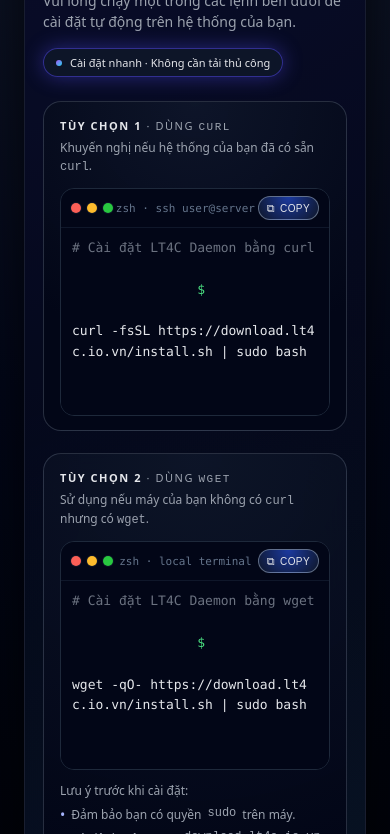
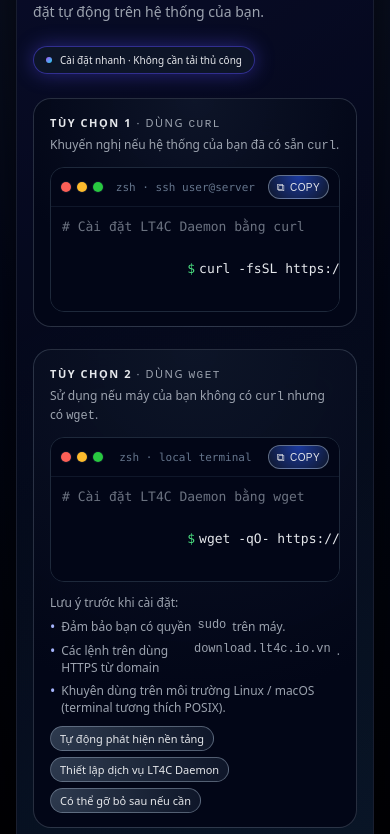
Before and after one commit to lt4c/lt4c-daemon-downloads, a plain HTML site: page index.html in a window 390 px wide. Shown: the part 185-1019 px from the top of the page. Drawn offline with Linux system fonts and the light colour scheme.

Commit message:
Refactor CSS and improve terminal command display
Modified CSS styles for layout adjustments and improved responsiveness. Updated terminal command display for better readability.

```diff
--- a/index.html
+++ b/index.html
@@ -35,8 +35,8 @@
       background: radial-gradient(circle at top, #111827 0, #020617 45%, #000 100%);
       color: var(--text);
       display: flex;
-      align-items: center;
       justify-content: center;
+      align-items: flex-start;
       padding: 24px;
     }
 
@@ -139,6 +139,7 @@
       color: #e5e7eb;
       backdrop-filter: blur(18px);
       box-shadow: 0 0 20px rgba(79, 70, 229, 0.45);
+      white-space: nowrap;
     }
 
     .highlight-dot {
@@ -150,7 +151,7 @@
 
     .grid {
       display: grid;
-      grid-template-columns: minmax(0, 1.2fr) minmax(0, 1fr);
+      grid-template-columns: repeat(2, minmax(0, 1fr));
       gap: 22px;
     }
 
@@ -203,6 +204,7 @@
       display: flex;
       gap: 6px;
       align-items: center;
+      flex-shrink: 0;
     }
 
     .dot {
@@ -212,17 +214,9 @@
       box-shadow: 0 0 0 1px rgba(15, 23, 42, 0.8);
     }
 
-    .dot.red {
-      background: #fb5f57;
-    }
-
-    .dot.amber {
-      background: #fdbb2d;
-    }
-
-    .dot.green {
-      background: #28c840;
-    }
+    .dot.red { background: #fb5f57; }
+    .dot.amber { background: #fdbb2d; }
+    .dot.green { background: #28c840; }
 
     .terminal-title {
       flex: 1;
@@ -230,12 +224,17 @@
       font-size: 11px;
       color: #64748b;
       user-select: none;
+      padding: 0 8px;
+      overflow: hidden;
+      text-overflow: ellipsis;
+      white-space: nowrap;
     }
 
     .terminal-actions {
       display: flex;
       align-items: center;
       gap: 8px;
+      flex-shrink: 0;
     }
 
     .copy-btn {
@@ -251,6 +250,7 @@
       gap: 5px;
       letter-spacing: 0.04em;
       text-transform: uppercase;
+      white-space: nowrap;
     }
 
     .copy-btn span.icon {
@@ -262,17 +262,19 @@
       padding: 10px 11px 11px;
       color: #e5e7eb;
       background: radial-gradient(circle at top left, #020617, #020617 60%, #020617 100%);
+      overflow-x: auto;
     }
 
     .line {
       display: block;
       line-height: 1.6;
-      white-space: pre-wrap;
-      word-break: break-all;
+      white-space: pre;
+      min-width: max-content;
     }
 
     .prompt {
       color: #4ade80;
+      margin-right: 4px;
     }
 
     .cmd {
@@ -346,6 +348,7 @@
     .footer-link {
       color: #a5b4fc;
       text-decoration: none;
+      word-break: break-all;
     }
 
     .footer-link:hover {
@@ -353,8 +356,12 @@
     }
 
     @media (max-width: 720px) {
+      body {
+        padding: 16px;
+      }
+
       .page {
-        padding: 22px 18px 18px;
+        padding: 20px 16px 16px;
         border-radius: 18px;
       }
 
@@ -363,12 +370,17 @@
         align-items: flex-start;
       }
 
+      .subtitle {
+        max-width: none;
+      }
+
       .grid {
         grid-template-columns: minmax(0, 1fr);
       }
 
-      .subtitle {
-        max-width: none;
+      .highlight-pill {
+        margin-top: 8px;
+        font-size: 10px;
       }
     }
   </style>
@@ -421,10 +433,7 @@
             <div class="terminal-body">
               <span class="line comment"># Cài đặt LT4C Daemon bằng curl</span>
               <span class="line">
-                <span class="prompt">$</span>
-                <span class="cmd" id="cmd-curl">
-curl -fsSL https://download.lt4c.io.vn/install.sh | sudo bash
-                </span>
+                <span class="prompt">$</span><span class="cmd" id="cmd-curl">curl -fsSL https://download.lt4c.io.vn/install.sh | sudo bash</span>
               </span>
             </div>
           </div>
@@ -454,10 +463,7 @@ curl -fsSL https://download.lt4c.io.vn/install.sh | sudo bash
             <div class="terminal-body">
               <span class="line comment"># Cài đặt LT4C Daemon bằng wget</span>
               <span class="line">
-                <span class="prompt">$</span>
-                <span class="cmd" id="cmd-wget">
-wget -qO- https://download.lt4c.io.vn/install.sh | sudo bash
-                </span>
+                <span class="prompt">$</span><span class="cmd" id="cmd-wget">wget -qO- https://download.lt4c.io.vn/install.sh | sudo bash</span>
               </span>
             </div>
           </div>
@@ -510,7 +516,6 @@ wget -qO- https://download.lt4c.io.vn/install.sh | sudo bash
             }, 1800);
           });
         } else {
-          // Fallback
           var textarea = document.createElement("textarea");
           textarea.value = text;
           textarea.style.position = "fixed";
```
